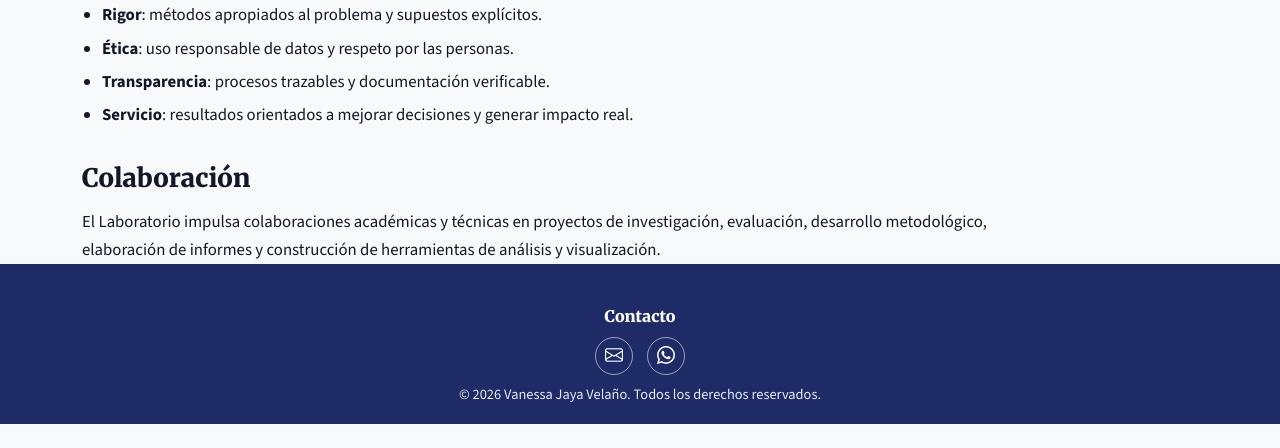
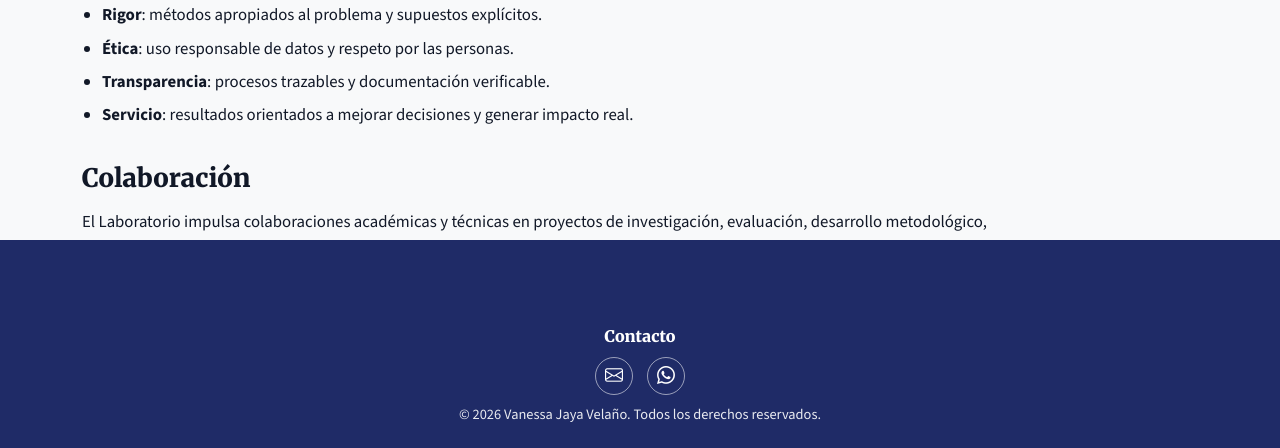
Before and after one commit to IVJV/portfolio, a Django app: page /laboratorio/ in a window 1280 px wide. Shown: the part 932-1380 px from the top of the page. Before the commit the page ends 1356 px from the top, so only its background shows below. Run offline with Django 5.2, Linux system fonts and the light colour scheme; data comes from the database, SQL or seed files in the repository; some libraries are stand-ins or nearby versions.

Commit message:
Fix footer band with visual extension shadow

```diff
--- a/core/static/core/css/base.css
+++ b/core/static/core/css/base.css
@@ -9,14 +9,10 @@
 }
 
 /* =========================
-   Sticky footer (NO estira cards)
+   Sticky footer layout
    ========================= */
 html, body { height: 100%; }
 
-/* IMPORTANT:
-   Dark Reader often sets <html> background to pure black.
-   If any "gap" reveals <html>, you'll see a dark band.
-   Force html + body to share the same background. */
 html{
   background: #f8f9fa;
 }
@@ -28,28 +24,24 @@ body{
   flex-direction: column;
 }
 
-/* main grows + avoid margin-collapsing */
+/* main grows normally */
 main{
   flex: 1;
-  display: flow-root;
 }
 
-/* Hard-stop any accidental bottom padding from utilities/cascade */
-main.container{
-  padding-bottom: 0 !important;
-}
-/* ========================= */
-
+/* =========================
+   HEADER
+   ========================= */
 .bg-brand { background: var(--brand-blue); }
 .navbar-brand, .nav-link { font-weight: 600; }
 
-/* ===== FIX: Align logo image + title (robust, minimal scope) ===== */
 header .navbar-brand { line-height: 1; }
 header .navbar-brand img { display: block; }
 header .navbar-brand { display: inline-flex; align-items: center; }
-/* ================================================================= */
 
-/* Language switcher */
+/* =========================
+   Language switch
+   ========================= */
 .lang-switch a,
 .lang-switch button{
   color: rgba(255,255,255,0.85);
@@ -71,18 +63,23 @@ header .navbar-brand { display: inline-flex; align-items: center; }
 }
 
 /* =========================
-   Footer (base styles)
+   VISUAL SPACING BEFORE FOOTER
    ========================= */
+/* This creates aesthetic spacing but keeps same color as footer */
 .lea-footer{
   background: var(--brand-blue);
   color: #ffffff;
 
-  /* Reduce top/bottom padding a bit so "Contacto" isn't too low */
-  padding: 18px 0;
+  /* Proper internal spacing */
+  padding: 22px 0;
 
-  margin-top: 0;
+  /* This creates separation WITHOUT showing body background */
+  box-shadow: 0 -40px 0 var(--brand-blue);
 }
 
+/* =========================
+   Footer content
+   ========================= */
 .lea-footer h6{
   font-weight: 800;
   margin-bottom: 10px;
@@ -126,18 +123,3 @@ header .navbar-brand { display: inline-flex; align-items: center; }
   text-align: center;
   margin: 0;
 }
-
-/* =========================
-   Footer gap fix (robust)
-   ========================= */
-/* Remove bottom margin from last blocks to avoid a visible band above footer */
-main p:last-child,
-main ul:last-child,
-main ol:last-child,
-main dl:last-child{
-  margin-bottom: 0;
-}
-
-main section > :last-child{
-  margin-bottom: 0;
-}
```
